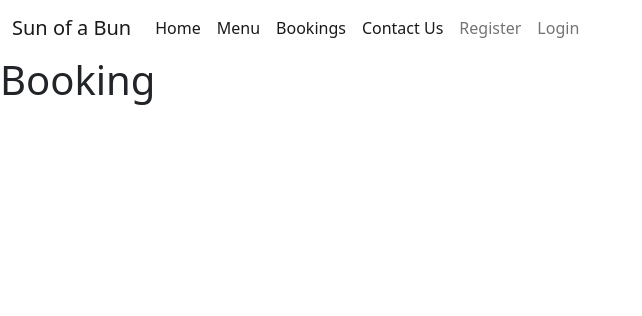
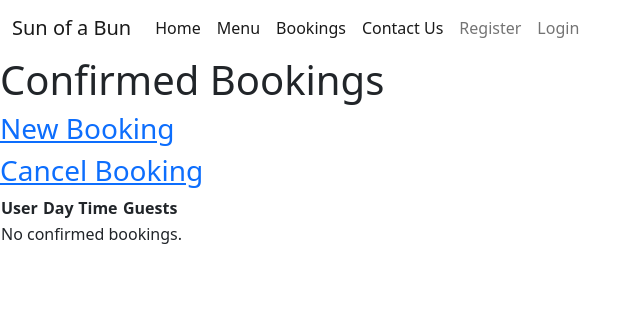
Before and after one commit to TheDKnight/pp4-restaurant-django-, a Django app: page /booking/ in a window 1280 px wide. Shown: the top 316 px of the page, without its empty margins (0-642 px from the left). Run offline with Django 4.2, Linux system fonts and the light colour scheme; data that the repository does not hold is empty.

Commit message:
created a form for the user to create a booking

```diff
--- a/booking/urls.py
+++ b/booking/urls.py
@@ -1,9 +1,10 @@
 from django.urls import path
-from .views import menu, home, contact, booking
+from .views import menu, home, contact, booking_list, booking_new
 
 urlpatterns = [
     path("contact/", contact, name="contact"),
     path('menu/', menu, name="menu"),
     path('', home, name="home"),
-    path('booking/', booking, name="booking"),
+    path('booking/', booking_list, name="booking"),
+    path('booking/new/', booking_new, name="booking_new"),
 ]
--- a/booking/views.py
+++ b/booking/views.py
@@ -1,18 +1,37 @@
 from django.shortcuts import render, redirect
-from .models import MenuItems
-
+from .models import MenuItems, ConfirmedBooking
+from .forms import BookingForm
 
 def menu(request):
     items = MenuItems.objects.all()
     return render(request, 'booking/menu.html', {'items': items})
 
 
+def booking_new(request):
+    if request.method == 'POST':
+        form = BookingForm(request.POST)
+        if form.is_valid():
+            booking = form.save(commit=False)
+            booking.user = request.user
+            booking.save()
+            return redirect('/booking')
+    else:
+        form = BookingForm()
+
+    return render(request, 'booking/booking_new.html', {'form': form})
+
+
+def booking_list(request):
+    bookings = ConfirmedBooking.objects.all()
+    context = {
+        'bookings': bookings
+    }
+    return render(request, 'booking/booking.html', context)
+
 
 def home(request):
     return render(request, 'booking/home.html')
 
+
 def contact(request):
     return render(request, 'booking/contact.html')
-
-def booking(request):
-    return render(request, 'booking/booking.html')
--- a/templates/booking/booking.html
+++ b/templates/booking/booking.html
@@ -2,6 +2,32 @@
 
 {% block content %}
 
-<h1>Booking</h1>
+<h1>Confirmed Bookings</h1>
+ <a href="/booking/new" > <h3>New Booking</h3> </a>
+ <a href="/booking/cancel" > <h3>Cancel Booking</h3></a>
+<table>
+    <thead>
+        <tr>
+            <th>User</th>
+            <th>Day</th>
+            <th>Time</th>
+            <th>Guests</th>
+        </tr>
+    </thead>
+    <tbody>
+        {% for booking in bookings %}
+        <tr>
+            <td>{{ booking.user }}</td>
+            <td>{{ booking.day }}</td>
+            <td>{{ booking.time }}</td>
+            <td>{{ booking.guests }}</td>
+        </tr>
+        {% empty %}
+        <tr>
+            <td colspan="4">No confirmed bookings.</td>
+        </tr>
+        {% endfor %}
+    </tbody>
+</table>
 
 {%endblock%}
```
Also changed, not shown: booking/forms.py (added, +10 -0 lines), templates/booking/booking_new.html (added, +10 -0 lines).
